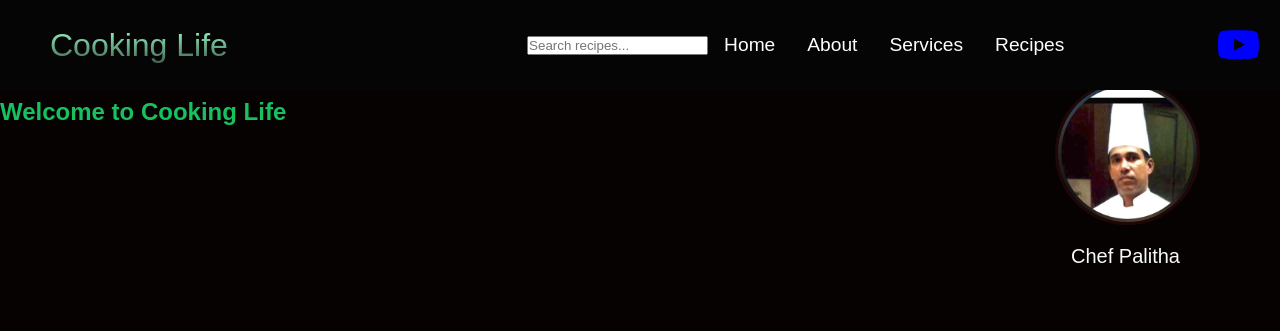
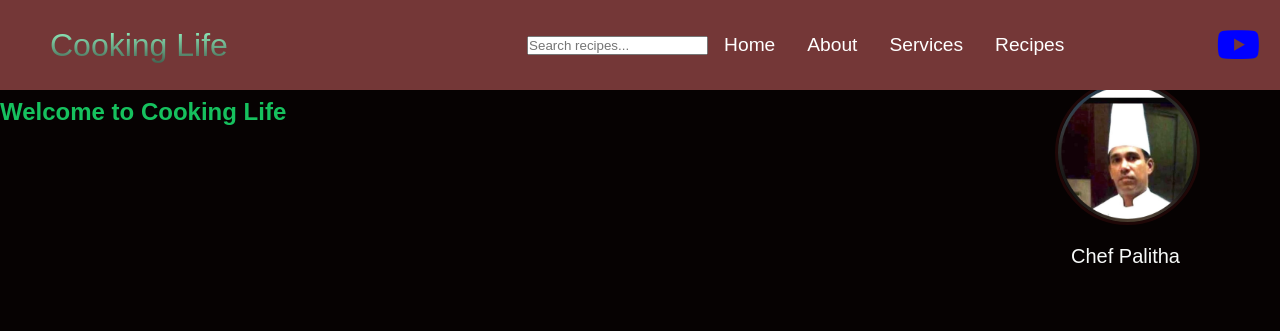
Before and after one commit to D399def9/Cookwith, a plain HTML site: page index.html in a window 1280 px wide. Shown: the top 331 px of the page. Drawn offline with Linux system fonts and the light colour scheme.

Commit message:
color ddd

```diff
--- a/styles.css
+++ b/styles.css
@@ -21,7 +21,7 @@ a1 {
  color: blue;
 }
 .navbar {
- background-color: #050505;
+ background-color: #743737;
  height: 90px;
  display: flex;
  justify-content: center;
```
